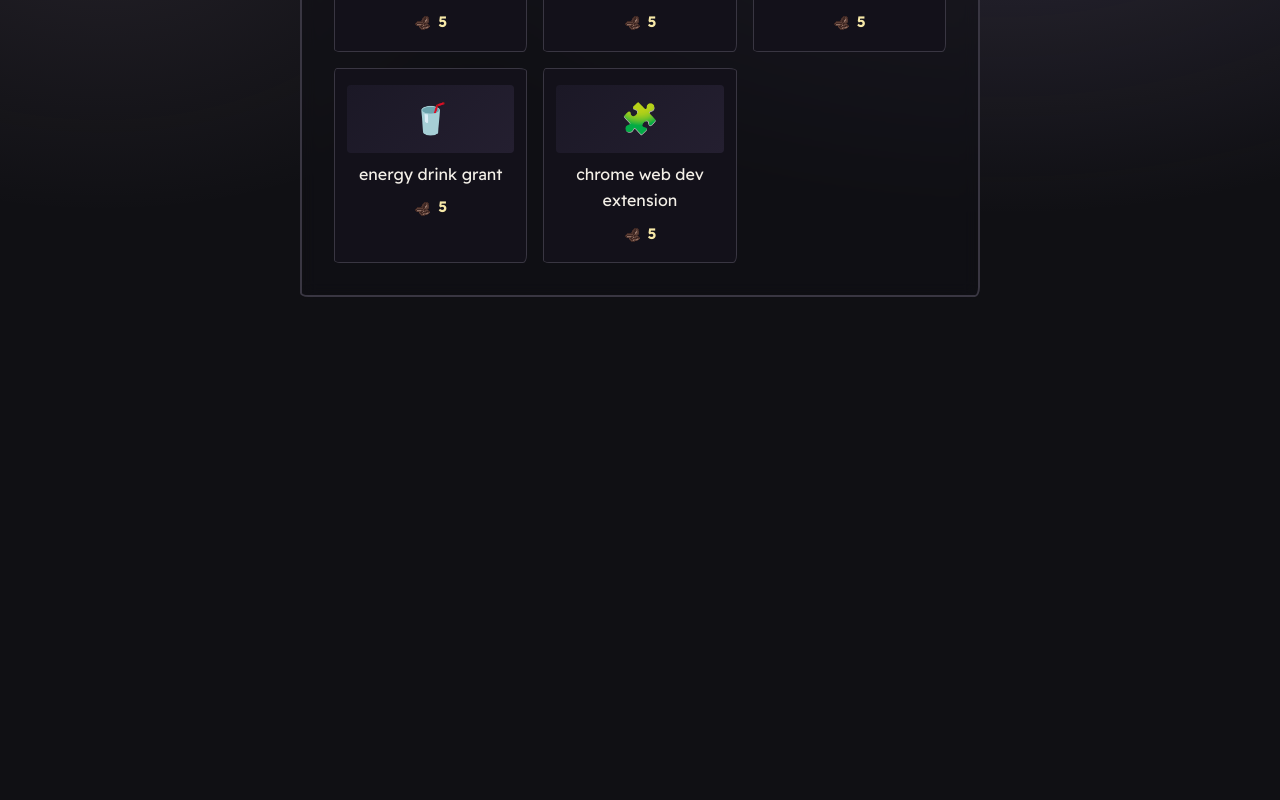
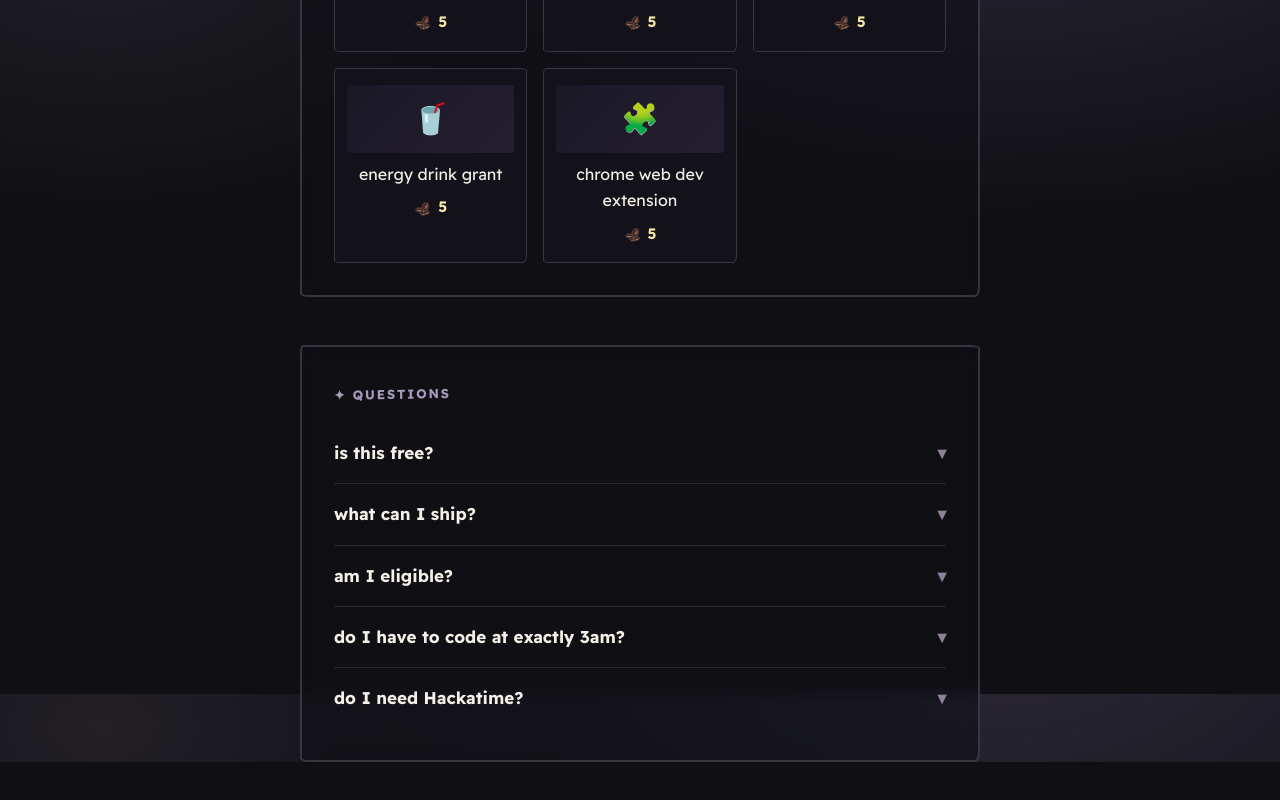
Before and after one commit to hackclub/3am-ysws, a Next.js app: page / in a window 1280 px wide. Shown: the part 1706-2506 px from the top of the page. Before the commit the page ends 2051 px from the top, so only its background shows below. Built offline with nearby package versions, Linux system fonts and the light colour scheme.

Commit message:
feat(home): faq

```diff
--- a/app/(site)/page.tsx
+++ b/app/(site)/page.tsx
@@ -1,6 +1,7 @@
 import Image from "next/image";
 
 import { Section } from "@/components/site/Section";
+import { Faq } from "@/components/site/Faq";
 import { Rewards } from "@/components/site/Rewards";
 import { Steps } from "@/components/site/Steps";
 import { ButtonLink } from "@/components/ui/Button";
@@ -54,6 +55,10 @@ export default function HomePage() {
       <Section id="rewards" label="rewards">
         <Rewards />
       </Section>
+
+      <Section id="faq" label="questions">
+        <Faq />
+      </Section>
     </>
   );
 }
--- /dev/null
+++ b/components/site/Faq.module.css
@@ -0,0 +1,4 @@
+.list {
+  display: flex;
+  flex-direction: column;
+}
--- /dev/null
+++ b/components/site/Faq.tsx
@@ -0,0 +1,44 @@
+import type { ReactNode } from "react";
+
+import { AccordionItem } from "@/components/ui/Accordion";
+
+import styles from "./Faq.module.css";
+
+type Entry = { question: string; answer: ReactNode };
+
+const FAQ: Entry[] = [
+  {
+    question: "is this free?",
+    answer: "Yep, totally free, same as every other Hack Club event.",
+  },
+  {
+    question: "what can I ship?",
+    answer:
+      "Pick something dark themed to build. A site, a tool, a game, whatever you're into. Hardware works too, and you get real rewards for actually finishing it.",
+  },
+  {
+    question: "am I eligible?",
+    answer: "If you're 13 to 18, you're in, no matter where you live.",
+  },
+  {
+    question: "do I have to code at exactly 3am?",
+    answer: "Nah, 3am is a vibe rather than a schedule. Code whenever works for you.",
+  },
+  {
+    question: "do I need Hackatime?",
+    answer:
+      "Yes. It is how we know how long you spent, and it is what your rewards are worked out from.",
+  },
+];
+
+export function Faq() {
+  return (
+    <div className={styles.list}>
+      {FAQ.map((entry) => (
+        <AccordionItem key={entry.question} question={entry.question}>
+          {entry.answer}
+        </AccordionItem>
+      ))}
+    </div>
+  );
+}
```
